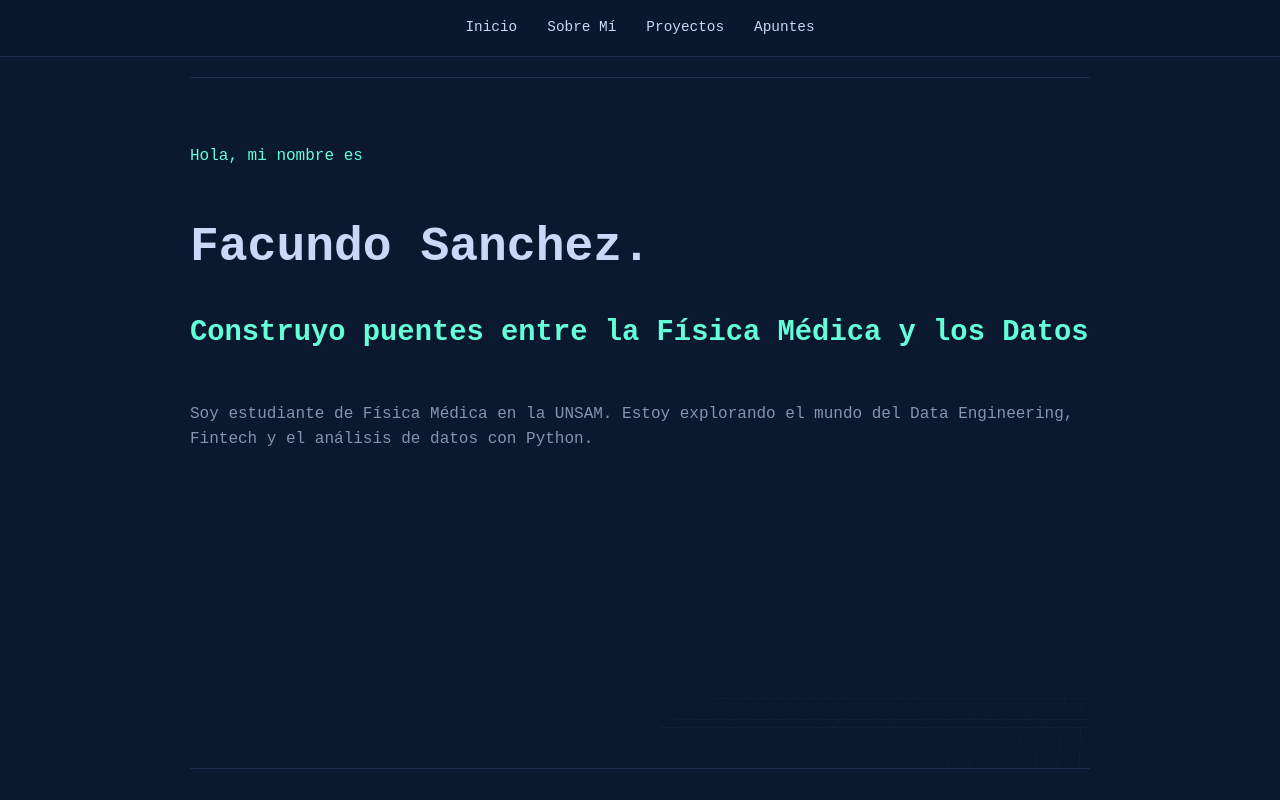
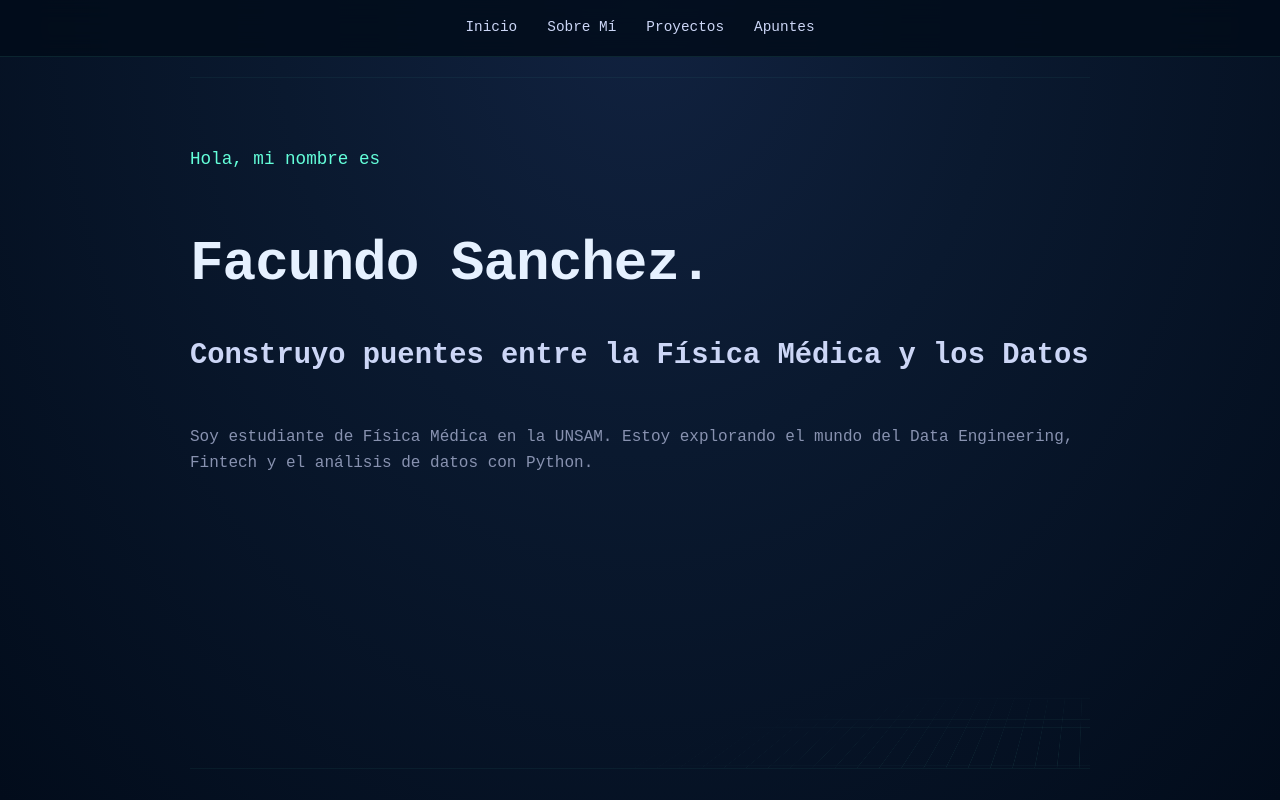
Before and after one commit to Facundosanchezz/mi-portfolio-unsam, a plain HTML site: page index.html in a window 1280 px wide. Shown: the top 800 px of the page. Drawn offline with Linux system fonts and the light colour scheme.

Commit message:
Style: Fondo degradado oscuro profundo y ajustes de contraste pro

```diff
--- a/index.html
+++ b/index.html
@@ -5,9 +5,11 @@
     <meta name="viewport" content="width=device-width, initial-scale=1.0">
     <title>Facundo Sanchez | Física Médica & Data</title>
     <style>
-        /* --- ESTILOS GENERALES --- */
+        /* --- ESTILOS GENERALES Y FONDO DEGRADADO OSCURO --- */
         body {
-            background-color: #0a192f;
+            /* Degradado radial profundo: un azul ligeramente más claro arriba, cayendo a un azul casi negro abajo */
+            background: radial-gradient(ellipse at top, #112240 0%, #0a192f 40%, #020c1b 100%);
+            background-attachment: fixed; /* El fondo se queda quieto al hacer scroll, da sensación de profundidad */
             color: #8892b0;
             font-family: 'Courier New', Courier, monospace;
             margin: 0;
@@ -22,15 +24,15 @@
             padding: 20px;
         }
 
-        /* --- MENÚ DE NAVEGACIÓN --- */
+        /* --- MENÚ DE NAVEGACIÓN (Más oscuro y sutil) --- */
         nav {
-            background-color: rgba(10, 25, 47, 0.95);
+            background: rgba(2, 12, 27, 0.85); /* Azul casi negro semi-transparente */
             padding: 15px 0;
             position: sticky;
             top: 0;
             z-index: 100;
-            border-bottom: 1px solid #1d2d50;
-            backdrop-filter: blur(10px); /* Efecto de vidrio esmerilado */
+            border-bottom: 1px solid rgba(100, 255, 218, 0.1);
+            backdrop-filter: blur(12px);
         }
 
         nav ul {
@@ -46,74 +48,103 @@
             color: #ccd6f6;
             text-decoration: none;
             font-size: 0.9rem;
-            transition: color 0.3s;
+            transition: all 0.3s;
+            position: relative;
         }
 
         nav a:hover { color: #64ffda; }
+
+        nav a::after {
+            content: '';
+            position: absolute;
+            width: 0;
+            height: 2px;
+            bottom: -5px;
+            left: 0;
+            background: linear-gradient(90deg, #64ffda, #00b4d8);
+            transition: width 0.3s;
+        }
+        nav a:hover::after { width: 100%; }
 
         /* --- SECCIONES --- */
         section {
             min-height: 80vh;
             padding-top: 50px;
-            border-top: 1px solid #1d2d50;
+            border-top: 1px solid rgba(100, 255, 218, 0.05); /* Línea divisoria muy sutil */
         }
 
-        h1 { color: #ccd6f6; font-size: 3rem; margin-bottom: 10px; }
-        h2 { color: #64ffda; font-size: 1.8rem; margin-bottom: 30px; }
-        .accent { color: #64ffda; }
+        /* --- TÍTULOS (Sólidos y brillantes sobre el fondo oscuro) --- */
+        h1 {
+            color: #e6f1ff; /* Blanco azulado muy brillante y limpio */
+            font-size: 3.5rem;
+            margin-bottom: 10px;
+            font-weight: bold;
+            letter-spacing: -1px;
+        }
 
-        /* --- EFECTO TYPING (el cursor parpadeante) --- */
+        h2 {
+            color: #64ffda;
+            font-size: 1.8rem;
+            margin-bottom: 30px;
+        }
+
+        .accent { color: #64ffda; font-size: 1.1rem; }
+
+        /* --- EFECTO TYPING --- */
         .typing-text {
             border-right: 2px solid #64ffda;
             white-space: nowrap;
             overflow: hidden;
             display: inline-block;
             animation: blink 0.7s infinite;
+            color: #ccd6f6;
         }
 
         @keyframes blink {
             50% { border-color: transparent; }
         }
 
-        /* --- TARJETAS DE PROYECTOS Y APUNTES --- */
+        /* --- TARJETAS (Fondo oscuro con degradado sutil interno) --- */
         .cards-grid {
             display: grid;
-            grid-template-columns: repeat(auto-fit, minmax(280px, 1fr)); /* Responsive automático */
+            grid-template-columns: repeat(auto-fit, minmax(280px, 1fr));
             gap: 25px;
             margin-top: 30px;
         }
 
         .card {
-            background-color: #112240; /* Azul un poco más claro que el fondo */
-            border: 1px solid #1d2d50;
-            border-radius: 8px;
+            /* Degradado muy oscuro para dar volumen sin romper la estética dark */
+            background: linear-gradient(180deg, rgba(17, 34, 64, 0.7) 0%, rgba(10, 25, 47, 0.9) 100%);
+            border: 1px solid rgba(100, 255, 218, 0.1);
+            border-radius: 12px;
             padding: 25px;
             transition: all 0.3s ease;
             position: relative;
+            backdrop-filter: blur(5px);
         }
 
-        /* Efecto hover: la tarjeta se levanta y brilla */
         .card:hover {
-            transform: translateY(-10px); /* Se levanta */
-            border-color: #64ffda; /* Borde neón */
-            box-shadow: 0 10px 30px -15px rgba(100, 255, 218, 0.3); /* Sombra neón */
+            transform: translateY(-8px);
+            border-color: rgba(100, 255, 218, 0.4);
+            box-shadow: 0 15px 30px -15px rgba(2, 12, 27, 0.7), 0 0 15px rgba(100, 255, 218, 0.1);
         }
 
         .card h3 {
-            color: #ccd6f6;
+            color: #e6f1ff;
             margin-top: 0;
             font-size: 1.3rem;
         }
 
         .card .tag {
             display: inline-block;
-            background-color: rgba(100, 255, 218, 0.1);
+            background: rgba(100, 255, 218, 0.08);
             color: #64ffda;
-            padding: 3px 10px;
+            padding: 4px 12px;
             border-radius: 12px;
             font-size: 0.75rem;
             margin-right: 5px;
             margin-top: 10px;
+            border: 1px solid rgba(100, 255, 218, 0.15);
         }
 
         .card p {
@@ -127,13 +158,18 @@
             font-size: 0.9rem;
             display: inline-block;
             margin-top: 15px;
+            font-weight: bold;
         }
 
-        .card a:hover { text-decoration: underline; }
-    /* --- FONDO ANIMADO TECH (Solo para la sección Inicio) --- */
+        .card a:hover {
+            text-decoration: none;
+            text-shadow: 0 0 8px rgba(100, 255, 218, 0.6);
+        }
+
+        /* --- FONDO ANIMADO TECH (Ajustado para fondo más oscuro) --- */
         #inicio {
             position: relative;
-            overflow: hidden; /* Evita que la animación se salga */
+            overflow: hidden;
         }
 
         .tech-grid {
@@ -142,48 +178,51 @@
             left: 0;
             width: 200%;
             height: 200%;
+            /* Aumenté un poco la opacidad (0.08) para que se vea bien sobre el azul más oscuro */
             background-image:
-                linear-gradient(rgba(100, 255, 218, 0.03) 1px, transparent 1px),
-                linear-gradient(90deg, rgba(100, 255, 218, 0.03) 1px, transparent 1px);
+                linear-gradient(rgba(100, 255, 218, 0.08) 1px, transparent 1px),
+                linear-gradient(90deg, rgba(100, 255, 218, 0.08) 1px, transparent 1px);
             background-size: 40px 40px;
             transform: perspective(500px) rotateX(60deg) translateY(-100px) translateZ(-200px);
             animation: moveGrid 15s linear infinite;
             z-index: -1;
-            pointer-events: none; /* Para que no interfiera con los clicks */
+            pointer-events: none;
+            mask-image: radial-gradient(ellipse at center, black 40%, transparent 80%);
+            -webkit-mask-image: radial-gradient(ellipse at center, black 40%, transparent 80%);
         }
 
         @keyframes moveGrid {
             0% { transform: perspective(500px) rotateX(60deg) translateY(0) translateZ(-200px); }
             100% { transform: perspective(500px) rotateX(60deg) translateY(40px) translateZ(-200px); }
         }
+
         /* --- FOOTER --- */
         footer {
             text-align: center;
             padding: 40px 20px;
             color: #8892b0;
             font-size: 0.9rem;
-            border-top: 1px solid #1d2d50;
+            border-top: 1px solid rgba(100, 255, 218, 0.1);
             margin-top: 50px;
+            background: linear-gradient(180deg, transparent, rgba(2, 12, 27, 0.8));
         }
-        .social-links {
-            margin-bottom: 15px;
-        }
+        .social-links { margin-bottom: 15px; }
         .social-links a {
             color: #ccd6f6;
             text-decoration: none;
             margin: 0 15px;
             font-family: 'Courier New', monospace;
             font-weight: bold;
-            transition: color 0.3s;
+            transition: all 0.3s;
         }
         .social-links a:hover {
             color: #64ffda;
+            text-shadow: 0 0 10px rgba(100, 255, 218, 0.5);
         }
     </style>
 </head>
 <body>
 
-    <!-- MENÚ -->
     <nav>
         <ul>
             <li><a href="#inicio">Inicio</a></li>
@@ -195,29 +234,24 @@
 
     <div class="container">
 
-        <!-- INICIO -->
         <section id="inicio">
-            <div class="tech-grid"></div> <!-- ¡Agrega esta línea! -->
-
+            <div class="tech-grid"></div>
             <p class="accent">Hola, mi nombre es</p>
+            <!-- Nombre sólido y brillante, sin degradado en el texto -->
             <h1>Facundo Sanchez.</h1>
-            <!-- El texto tipeado aparecerá aquí -->
             <h2><span id="typing" class="typing-text"></span></h2>
             <p>Soy estudiante de Física Médica en la UNSAM. Estoy explorando el mundo del Data Engineering, Fintech y el análisis de datos con Python.</p>
         </section>
 
-        <!-- SOBRE MÍ -->
         <section id="sobre-mi">
             <h2>// Sobre Mí</h2>
             <p>Mi camino comenzó en la Licenciatura en Física de la UBA, pero encontré mi verdadera vocación en la aplicación práctica de la física en la salud. Hoy estudio Física Médica en la UNSAM y complemento mi formación aprendiendo a manipular, analizar y construir pipelines de datos.</p>
             <p>Creo firmemente que el futuro de la física médica pasa por un fuerte componente de ciencia de datos, y estoy construyendo las herramientas para ser parte de eso.</p>
         </section>
 
-        <!-- PROYECTOS -->
         <section id="proyectos">
             <h2>// Portafolio & Proyectos</h2>
             <div class="cards-grid">
-
                 <div class="card">
                     <h3>📊 Análisis de Datos en Python</h3>
                     <p>Limpieza, procesamiento y visualización de datasets utilizando Pandas y Matplotlib. Primeros pasos en la manipulación de datos reales.</p>
@@ -250,11 +284,9 @@
                     </div>
                     <a href="#">Próximamente →</a>
                 </div>
-
             </div>
         </section>
 
-        <!-- APUNTES -->
         <section id="apuntes">
             <h2>// La Guía del Estudiante</h2>
             <p>Apuntes, resúmenes y guías que voy armando a lo largo de la carrera. Hechos por un estudiante, para la comunidad.</p>
@@ -285,18 +317,17 @@
                 </div>
             </div>
         </section>
-        <!-- FOOTER -->
+
         <footer>
             <div class="social-links">
-                <!-- REEMPLAZA ESTOS LINKS CON LOS TUYOS REALES -->
                 <a href="https://github.com/Facundosanchezz" target="_blank">GitHub</a>
                 <a href="mailto:facusnchz30@gmail.com">Email</a>
             </div>
             <p>Diseñado y construido por Facundo Sanchez © 2026</p>
         </footer>
+
     </div>
 
-    <!-- JAVASCRIPT: El efecto de tipeo -->
     <script>
         const frases = [
             "Construyo puentes entre la Física Médica y los Datos.",
@@ -311,28 +342,25 @@
 
         function tipear() {
             const fraseActual = frases[indiceFrase];
-
             if (indiceLetra < fraseActual.length) {
                 elemento.textContent += fraseActual.charAt(indiceLetra);
                 indiceLetra++;
-                setTimeout(tipear, 70); // Velocidad de tipeo
+                setTimeout(tipear, 70);
             } else {
-                setTimeout(borrar, 2000); // Pausa antes de borrar
+                setTimeout(borrar, 2000);
             }
         }
 
         function borrar() {
             if (elemento.textContent.length > 0) {
                 elemento.textContent = elemento.textContent.slice(0, -1);
-                setTimeout(borrar, 40); // Velocidad de borrado
+                setTimeout(borrar, 40);
             } else {
                 indiceFrase = (indiceFrase + 1) % frases.length;
                 indiceLetra = 0;
                 setTimeout(tipear, 500);
             }
         }
-
-        // ¡Arrancar el efecto!
         tipear();
     </script>
 
```
